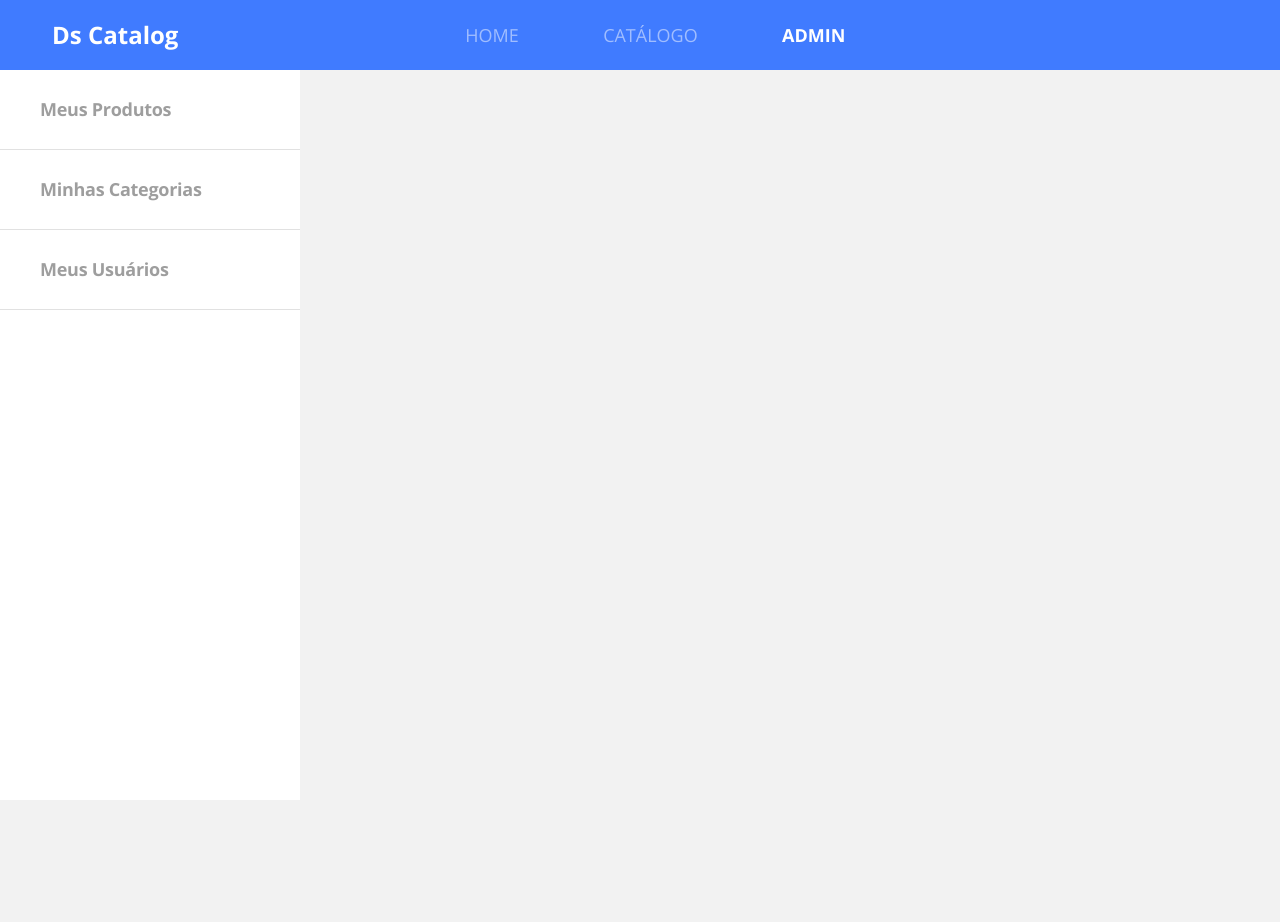
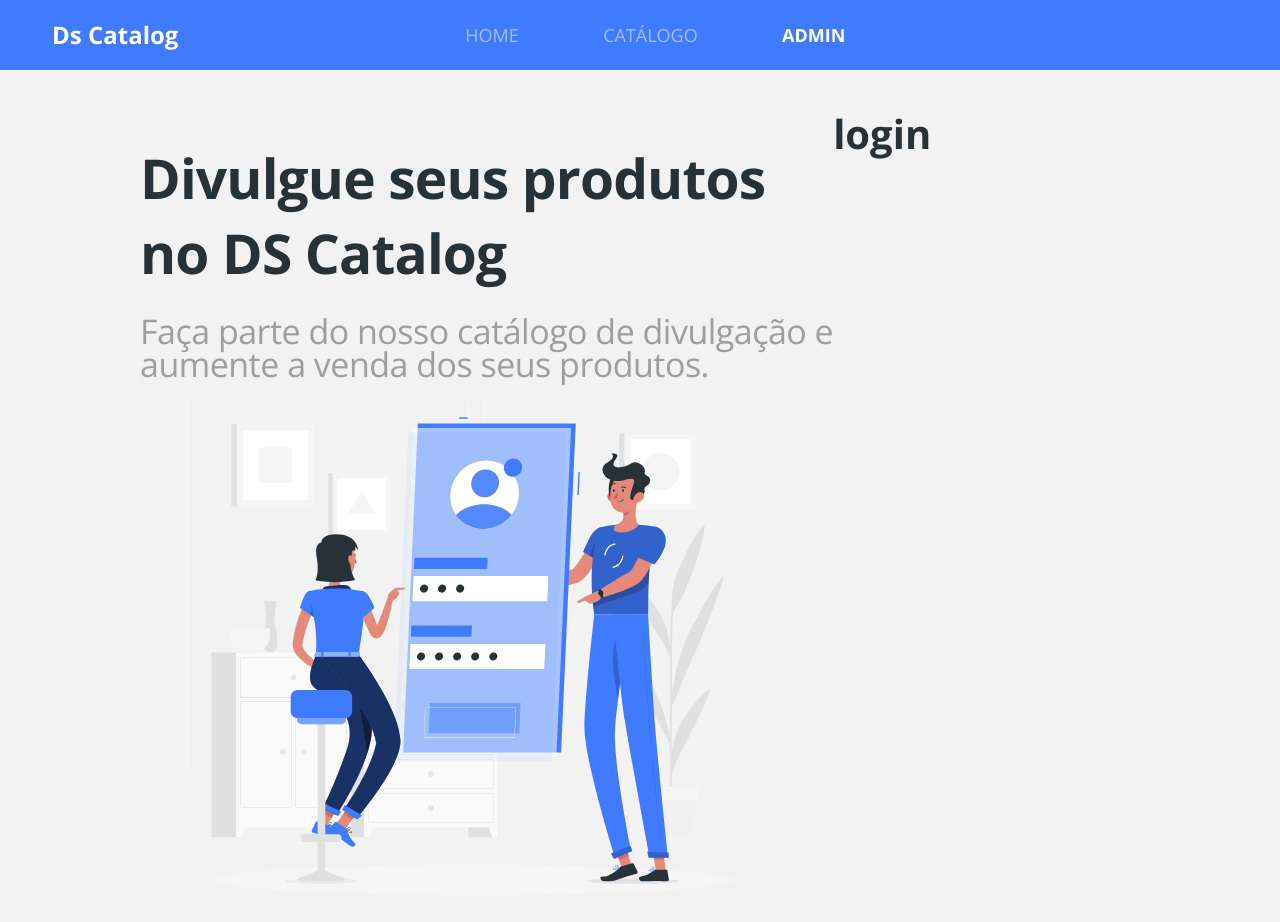
Before and after one commit to sirAndre1337/dscatalog, a React (Create React App) app in the folder front-web/: page /admin/auth/login in a window 1280 px wide. Shown: the top 922 px of the page. Before the commit the page ends 800 px from the top, so only its background shows below. Built offline with nearby package versions, Linux system fonts and the light colour scheme.

Commit message:
Criando modulo de autenticação , estrutura de rotas do formulario

```diff
--- a/front-web/src/Routes.tsx
+++ b/front-web/src/Routes.tsx
@@ -1,3 +1,4 @@
+import Auth from 'pages/Auth';
 import { BrowserRouter, Switch, Route, Redirect } from 'react-router-dom'
 import Navbar from './core/components/Navbar';
 import Admin from './pages/Admin';
@@ -17,6 +18,10 @@
             <Route path="/products/:productId">
                 <ProductDetails />
             </Route>
+            <Redirect from='/admin/auth' to="/admin/auth/login" exact/>
+            <Route path="/admin/auth">
+                <Auth />
+            </Route>
             <Redirect from='/admin' to="/admin/products" exact/>
             <Route path="/admin">
                 <Admin />
--- /dev/null
+++ b/front-web/src/pages/Auth/index.tsx
@@ -0,0 +1,32 @@
+import './styles.scss';
+import { ReactComponent as AuthImage } from 'core/assets/images/auth.svg';
+import { Route, Switch } from 'react-router-dom';
+
+const Auth = () => (
+    <div className='auth-container'>
+        <div className='auth-info'>
+            <h1 className='auth-info-title'>
+               Divulgue seus produtos <br/> no DS Catalog
+            </h1>
+            <p className='auth-info-subtitle'>
+                Faça parte do nosso catálogo de divulgação e <br/> aumente a venda dos seus produtos.
+            </p>
+            <AuthImage />
+        </div>
+        <div className='auth-content'>
+            <Switch>
+                <Route path="/admin/auth/login">
+                    <h1>login</h1>
+                </Route>
+                <Route path="/admin/auth/register">
+                    <h1>registrar</h1>
+                </Route>
+                <Route path="/admin/auth/recover">
+                    <h1>recupar</h1>
+                </Route>
+            </Switch>
+        </div>
+    </div>
+);
+
+export default Auth;
--- /dev/null
+++ b/front-web/src/pages/Auth/styles.scss
@@ -0,0 +1,21 @@
+.auth-container {
+    display: flex;
+    padding: 40px 40px 100px 140px;
+}
+
+.auth-info-title {
+    font-size: 55px;
+    line-height: 75px;
+    letter-spacing: -0.015em;
+    color: #263238;
+    margin-top: 30px;
+}
+
+.auth-info-subtitle {
+    margin-top: 25px;
+    margin-bottom: 15px;
+    font-size: 34px;
+    line-height: 33px;
+    letter-spacing: -0.015em;
+    color: #9e9e9e;
+}
```
Also changed, not shown: front-web/src/core/assets/images/auth.svg (added), 1 other file (tests, documents, lock files or other folders).
